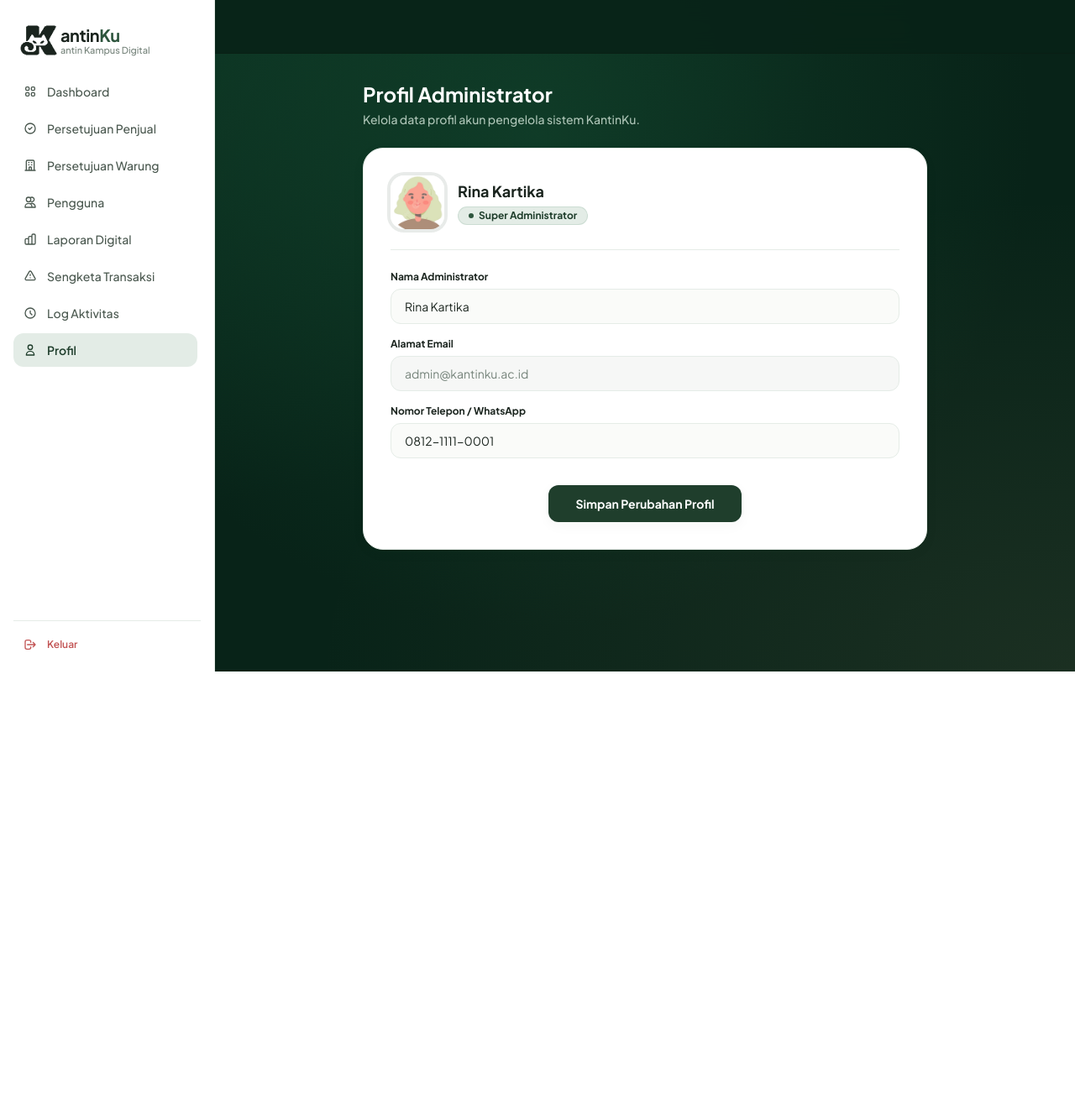
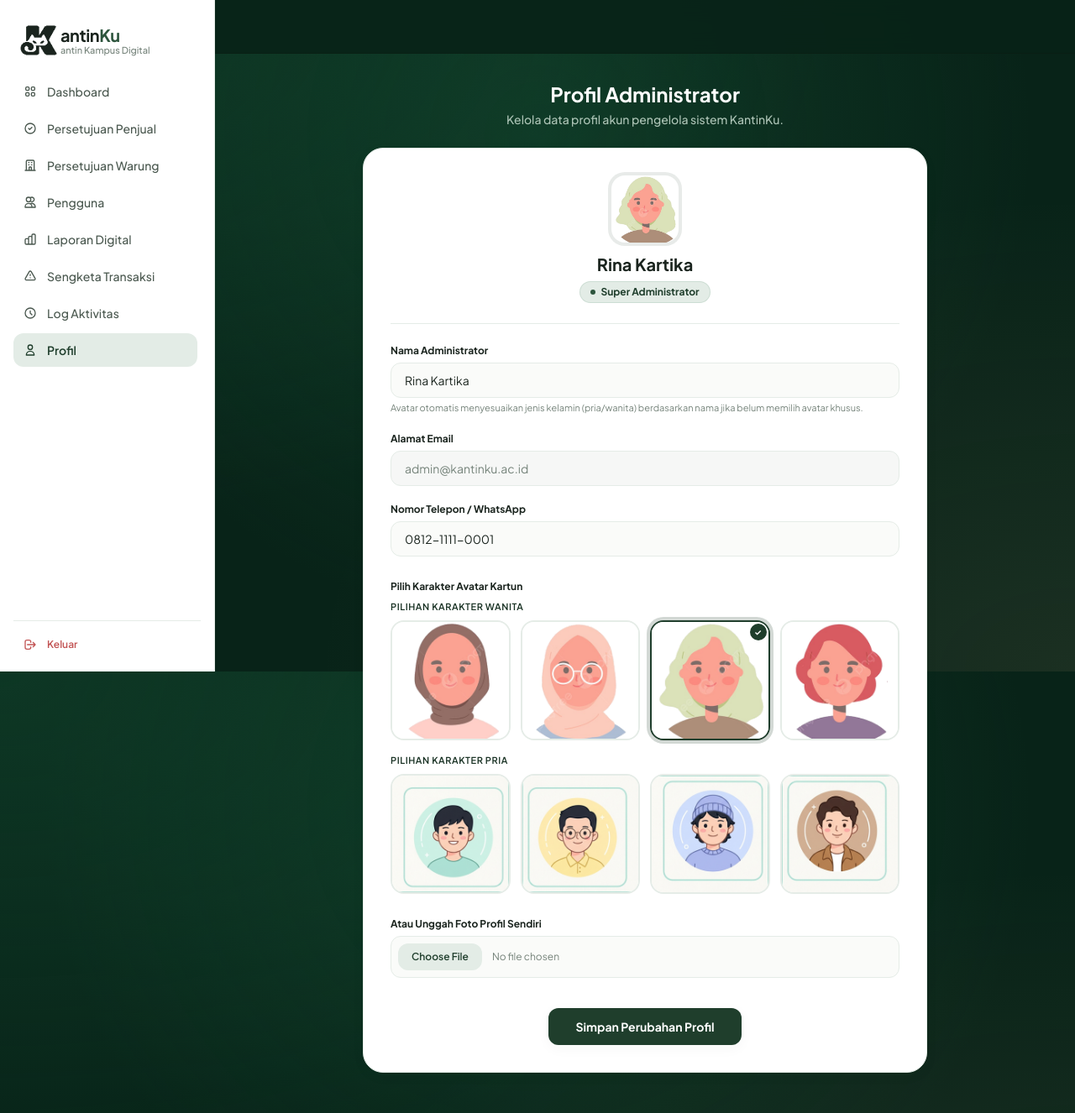
Before and after one commit to 2401020068-alt/Pemesanan_dan_Delivery_Makanan_Kantin, a Laravel app: page /admin/profile in a window 1280 px wide. Shown: the whole page at 84% size. Before the commit the page ends 800 px from the top, so only its background shows below. Run offline with Laravel 12, Linux system fonts and the light colour scheme; data comes from the database, SQL or seed files in the repository; some libraries are stand-ins or nearby versions.

Commit message:
feat(admin): buat layout profil rata tengah dan tambahkan pilihan avatar kartun

```diff
--- a/resources/views/admin/profile.blade.php
+++ b/resources/views/admin/profile.blade.php
@@ -4,28 +4,28 @@
 
 @section('content')
 <div class="max-w-2xl mx-auto space-y-6">
-    <div>
+    <div class="text-center">
         <h1 class="font-display text-2xl font-bold text-white">Profil Administrator</h1>
         <p class="text-xs sm:text-sm text-emerald-200/90 mt-1 font-medium">Kelola data profil akun pengelola sistem KantinKu.</p>
     </div>
 
     <div class="bg-white rounded-3xl border border-[#E5ECE7] p-6 sm:p-8 shadow-subtle space-y-6 text-[#1A241E]">
-        <div class="flex items-center gap-4 pb-6 border-b border-[#E5ECE7]">
-            <img src="{{ $admin->avatar ?? 'https://images.unsplash.com/photo-1438761681033-6461ffad8d80?auto=format&fit=crop&w=200&q=70' }}" class="w-16 h-16 rounded-2xl object-cover ring-4 ring-[#1F3E2C]/10 shadow-xs">
-            <div>
-                <h2 class="font-display font-bold text-lg text-[#1A241E]">{{ $admin->name }}</h2>
-                <span class="inline-flex items-center gap-1.5 px-3 py-0.5 rounded-full text-xs font-bold bg-[#E3ECE6] text-[#1F3E2C] border border-[#BFD4C7]/60 mt-1">
-                    <span class="w-1.5 h-1.5 rounded-full bg-emerald-600"></span>
-                    Super Administrator
-                </span>
-            </div>
+        {{-- Profile Header Badge (Centered) --}}
+        <div class="flex flex-col items-center text-center pb-6 border-b border-[#E5ECE7]">
+            <img src="{{ asset(ltrim($admin->avatar, '/')) }}" alt="{{ $admin->name }}" class="w-20 h-20 rounded-2xl object-cover ring-4 ring-[#1F3E2C]/10 shadow-xs mb-3 bg-[#FAFBF9]">
+            <h2 class="font-display font-bold text-xl text-[#1A241E]">{{ $admin->name }}</h2>
+            <span class="inline-flex items-center gap-1.5 px-3 py-1 rounded-full text-xs font-bold bg-[#E3ECE6] text-[#1F3E2C] border border-[#BFD4C7]/60 mt-1.5">
+                <span class="w-1.5 h-1.5 rounded-full bg-emerald-600"></span>
+                Super Administrator
+            </span>
         </div>
 
-        <form action="{{ route('admin.profile.update') }}" method="POST" class="space-y-4">
+        <form action="{{ route('admin.profile.update') }}" method="POST" enctype="multipart/form-data" class="space-y-5">
             @csrf
             <div>
                 <label class="block text-xs font-bold text-[#1A241E] mb-1.5">Nama Administrator</label>
                 <input type="text" name="name" value="{{ old('name', $admin->name) }}" required class="w-full rounded-xl border border-[#E5ECE7] bg-[#FAFBF9] px-4 py-2.5 text-xs sm:text-sm text-[#1A241E] focus:bg-white focus:border-[#1F3E2C] focus:outline-none focus:ring-2 focus:ring-[#1F3E2C]/20 transition-all">
+                <span class="text-[11px] text-[#76847B] mt-1 block">Avatar otomatis menyesuaikan jenis kelamin (pria/wanita) berdasarkan nama jika belum memilih avatar khusus.</span>
             </div>
 
             <div>
@@ -38,6 +38,65 @@
                 <input type="text" name="phone" value="{{ old('phone', $admin->phone) }}" class="w-full rounded-xl border border-[#E5ECE7] bg-[#FAFBF9] px-4 py-2.5 text-xs sm:text-sm text-[#1A241E] focus:bg-white focus:border-[#1F3E2C] focus:outline-none focus:ring-2 focus:ring-[#1F3E2C]/20 transition-all">
             </div>
 
+            {{-- Pilihan Preset Avatar Karakter Kartun --}}
+            <div class="pt-2">
+                <label class="block text-xs font-bold text-[#1A241E] mb-2">Pilih Karakter Avatar Kartun</label>
+
+                {{-- Preset Wanita --}}
+                <div class="mb-4">
+                    <span class="text-[11px] font-semibold text-emerald-800 uppercase tracking-wider block mb-2">Pilihan Karakter Wanita</span>
+                    <div class="grid grid-cols-4 gap-3">
+                        @php
+                            $females = [
+                                '/images/avatars/female_1.png',
+                                '/images/avatars/female_2.png',
+                                '/images/avatars/female_3.png',
+                                '/images/avatars/female_4.png',
+                            ];
+                        @endphp
+                        @foreach($females as $f)
+                            <label class="relative cursor-pointer group">
+                                <input type="radio" name="avatar_preset" value="{{ $f }}" {{ ($admin->avatar === $f || str_ends_with($admin->avatar, $f)) ? 'checked' : '' }} class="peer sr-only">
+                                <div class="w-full aspect-square rounded-2xl overflow-hidden bg-[#FAFBF9] border-2 border-[#E5ECE7] peer-checked:border-[#1F3E2C] peer-checked:ring-4 peer-checked:ring-[#1F3E2C]/20 transition-all group-hover:scale-105 shadow-xs">
+                                    <img src="{{ asset(ltrim($f, '/')) }}" alt="Karakter Wanita" class="w-full h-full object-cover">
+                                </div>
+                                <span class="hidden peer-checked:flex absolute top-1 right-1 w-5 h-5 bg-[#1F3E2C] text-white rounded-full items-center justify-center text-[10px] font-bold shadow-xs">✓</span>
+                            </label>
+                        @endforeach
+                    </div>
+                </div>
+
+                {{-- Preset Pria --}}
+                <div>
+                    <span class="text-[11px] font-semibold text-emerald-800 uppercase tracking-wider block mb-2">Pilihan Karakter Pria</span>
+                    <div class="grid grid-cols-4 gap-3">
+                        @php
+                            $males = [
+                                '/images/avatars/male_1.png',
+                                '/images/avatars/male_2.png',
+                                '/images/avatars/male_3.png',
+                                '/images/avatars/male_4.png',
+                            ];
+                        @endphp
+                        @foreach($males as $m)
+                            <label class="relative cursor-pointer group">
+                                <input type="radio" name="avatar_preset" value="{{ $m }}" {{ ($admin->avatar === $m || str_ends_with($admin->avatar, $m)) ? 'checked' : '' }} class="peer sr-only">
+                                <div class="w-full aspect-square rounded-2xl overflow-hidden bg-[#FAFBF9] border-2 border-[#E5ECE7] peer-checked:border-[#1F3E2C] peer-checked:ring-4 peer-checked:ring-[#1F3E2C]/20 transition-all group-hover:scale-105 shadow-xs">
+                                    <img src="{{ asset(ltrim($m, '/')) }}" alt="Karakter Pria" class="w-full h-full object-cover">
+                                </div>
+                                <span class="hidden peer-checked:flex absolute top-1 right-1 w-5 h-5 bg-[#1F3E2C] text-white rounded-full items-center justify-center text-[10px] font-bold shadow-xs">✓</span>
+                            </label>
+                        @endforeach
+                    </div>
+                </div>
+            </div>
+
+            {{-- Opsi Upload Foto Sendiri --}}
+            <div class="pt-2">
+                <label class="block text-xs font-bold text-[#1A241E] mb-1.5">Atau Unggah Foto Profil Sendiri</label>
+                <input type="file" name="avatar_file" accept="image/*" class="w-full text-xs text-[#76847B] file:mr-3 file:py-2 file:px-4 file:rounded-xl file:border-0 file:text-xs file:font-semibold file:bg-[#E3ECE6] file:text-[#1F3E2C] hover:file:bg-[#BFD4C7] file:cursor-pointer cursor-pointer border border-[#E5ECE7] rounded-xl bg-[#FAFBF9] p-2">
+            </div>
+
             <div class="pt-4 flex justify-center">
                 <button type="submit" class="inline-flex items-center justify-center px-8 py-3 rounded-xl bg-[#1F3E2C] hover:bg-[#2D553D] text-white font-bold text-xs sm:text-sm shadow-subtle hover:shadow-md transition active:scale-98">
                     Simpan Perubahan Profil
```
